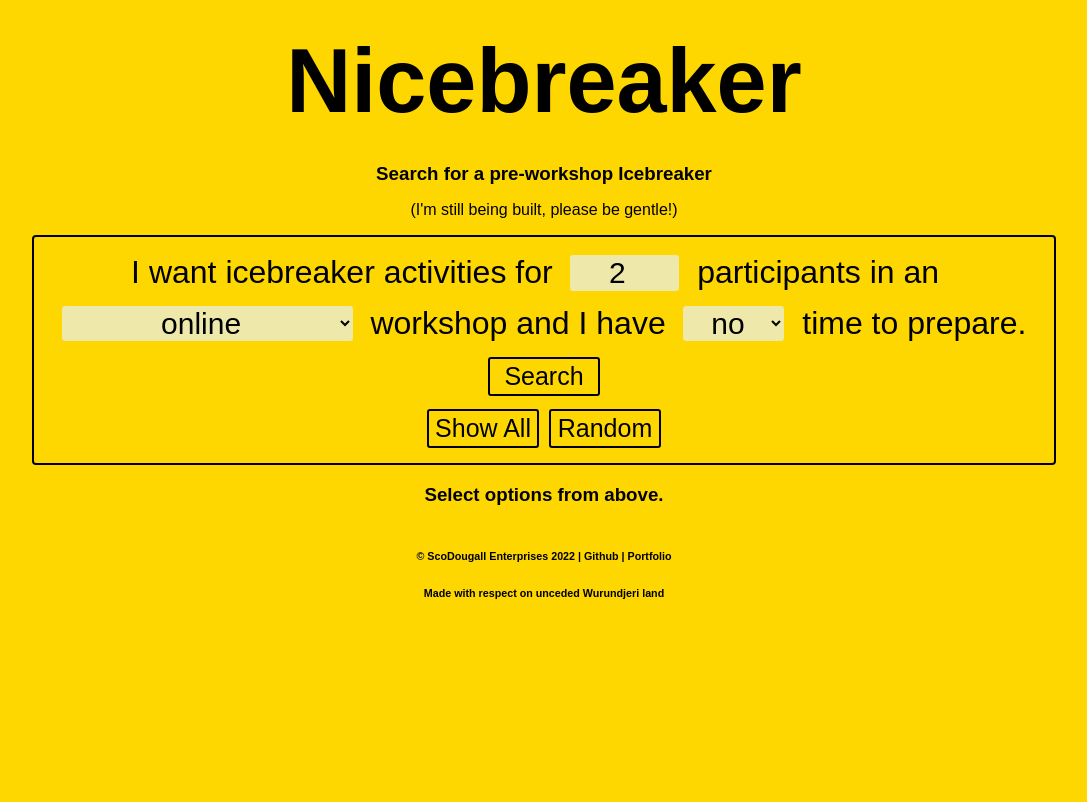
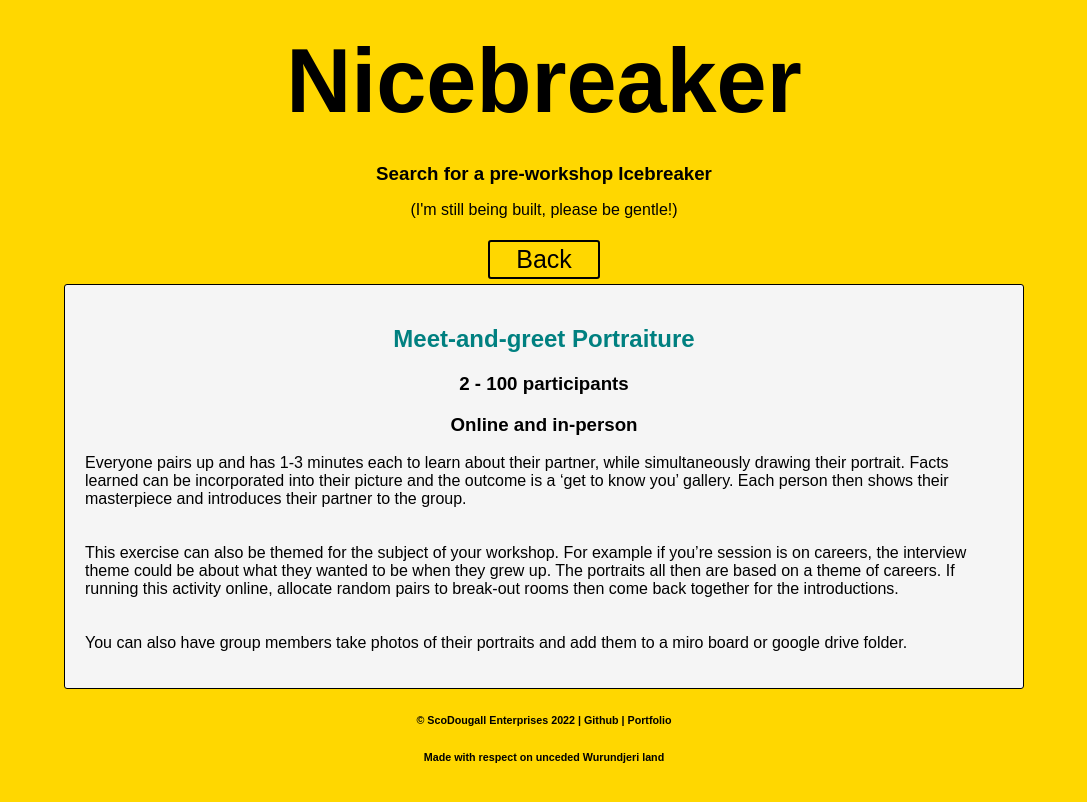
Before and after one commit to drinkwithdan/Nicebreaker, a React (Create React App) app: page /Nicebreaker/show/1 in a window 1280 px wide. Before the commit this address led to /home. Shown: the top 802 px of the page, without its empty margins (96-1183 px from the left). Built offline with nearby package versions, Linux system fonts and the light colour scheme; a web font is replaced by a local one.

Commit message:
Routing fixed, styling updates

```diff
--- a/src/App.css
+++ b/src/App.css
@@ -61,13 +61,13 @@ body {
   border: 1px solid black;
   border-radius: 3px;
   text-decoration: none;
-  color: black;
+  color: darkslategray;
   justify-content: space-between;
   box-shadow: 0 4px 8px 0 rgba(0,0,0,0.2);
   transition: 0.3s;
 }
 
-/* On card mouse-over, add a deeper shadow */
+/* On card mouse-over, add a deeper shadow and white background */
 .card:hover {
   box-shadow: 0 8px 16px 0 rgba(0,0,0,0.4);
   background-color: white;
@@ -82,6 +82,7 @@ body {
 
 .card-title {
   margin: 5px;
+  color: teal;
 }
 
 .card p {
@@ -94,7 +95,7 @@ body {
 }
 
 .searchbar .search-form {
-  border: 2px solid black;
+  border: 1px solid black;
   border-radius: 4px;
   padding: 10px;
   font-family: "Proxima Nova", sans-serif;
@@ -154,10 +155,11 @@ button:hover {
 }
 
 .show-card {
-  margin: auto;;
+  margin: auto;
   background-color: whitesmoke;
   border: 1px solid black;
   border-radius: 3px;
+  color: black;
   padding: 10px;
 }
 
--- a/src/App.js
+++ b/src/App.js
@@ -92,7 +92,7 @@ function App() {
       <Routes>
 
         {/* Index route /home */}
-        <Route path="/home" element={<Home
+        <Route path="/Nicebreaker/home" element={<Home
             currentList={currentList}
             handleFormSubmit={handleFormSubmit}
             handleShowAllClick={handleShowAllClick}
@@ -101,10 +101,10 @@ function App() {
         />
 
         {/* Show route /:id */}
-        <Route path="/show/:id" element={icebreakersData && <Show icebreakersData={icebreakersData} />} />
+        <Route path="/Nicebreaker/show/:id" element={icebreakersData && <Show icebreakersData={icebreakersData} />} />
 
         {/* Catch all other routes and redirect to /home */}
-        <Route path="/*" element={<Navigate to="/home" />} />
+        <Route path="/*" element={<Navigate to="/Nicebreaker/home" />} />
 
       </Routes>
       <Footer />
--- a/src/components/Cards/Card.jsx
+++ b/src/components/Cards/Card.jsx
@@ -3,7 +3,7 @@ import { Link } from "react-router-dom"
 const Card = ({ card }) => {
   return (
     <div className="card">
-      <Link className="card-link" style={{ textDecoration: 'none', color: "black" }} to={`/show/${card.id}`}>
+      <Link className="card-link" style={{ textDecoration: 'none', color: "black" }} to={`/Nicebreaker/show/${card.id}`}>
         <div className="card-title">
           <h3 className="card-title">{card.title}</h3>
         </div>
--- a/src/components/Home/Show.jsx
+++ b/src/components/Home/Show.jsx
@@ -8,8 +8,8 @@ const Show = ({ icebreakersData }) => {
   return (
     <div className="show">
 
-      <Link to="/home">
-        <button>{" < Back to Home"}</button>
+      <Link to="/Nicebreaker/home">
+        <button className="home-button">{"Back"}</button>
       </Link>
 
       <div className="show-card">
```
Also changed, not shown: src/warmup.js (+16 -33 lines), 1 other file (tests, documents, lock files or other folders).
